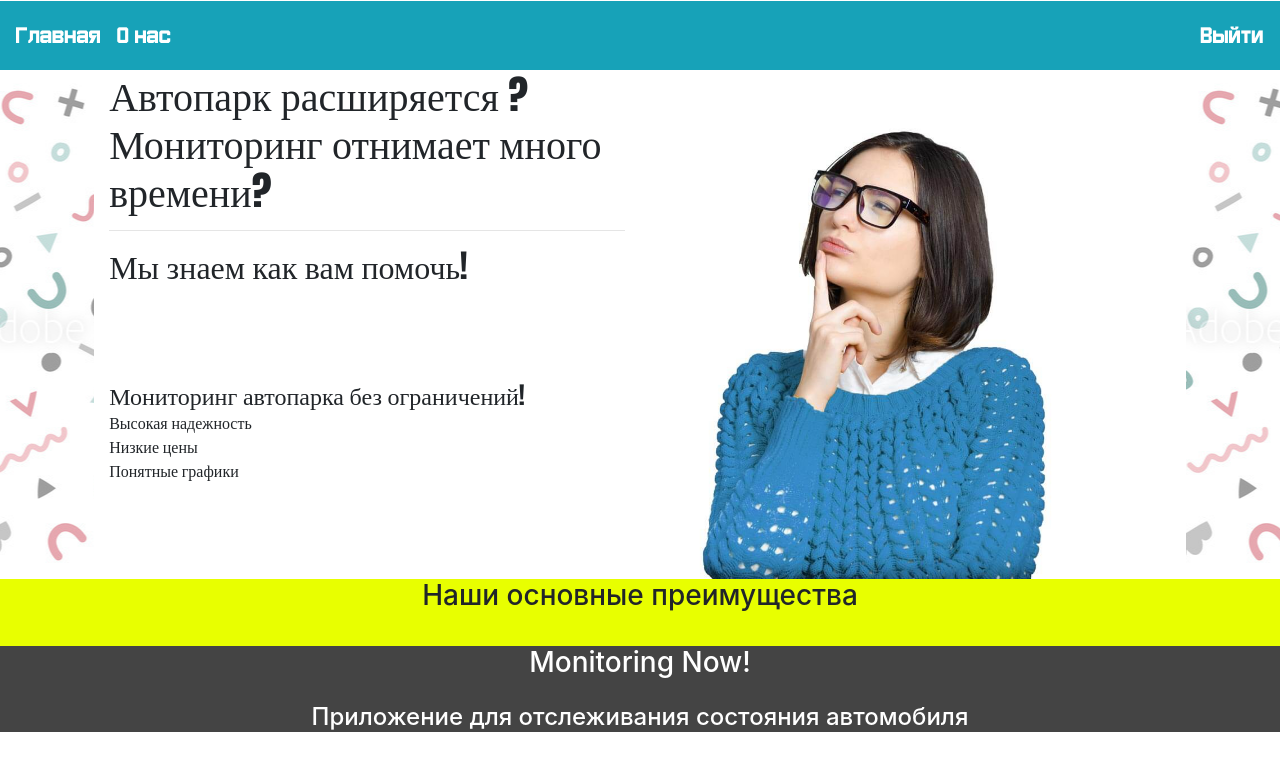
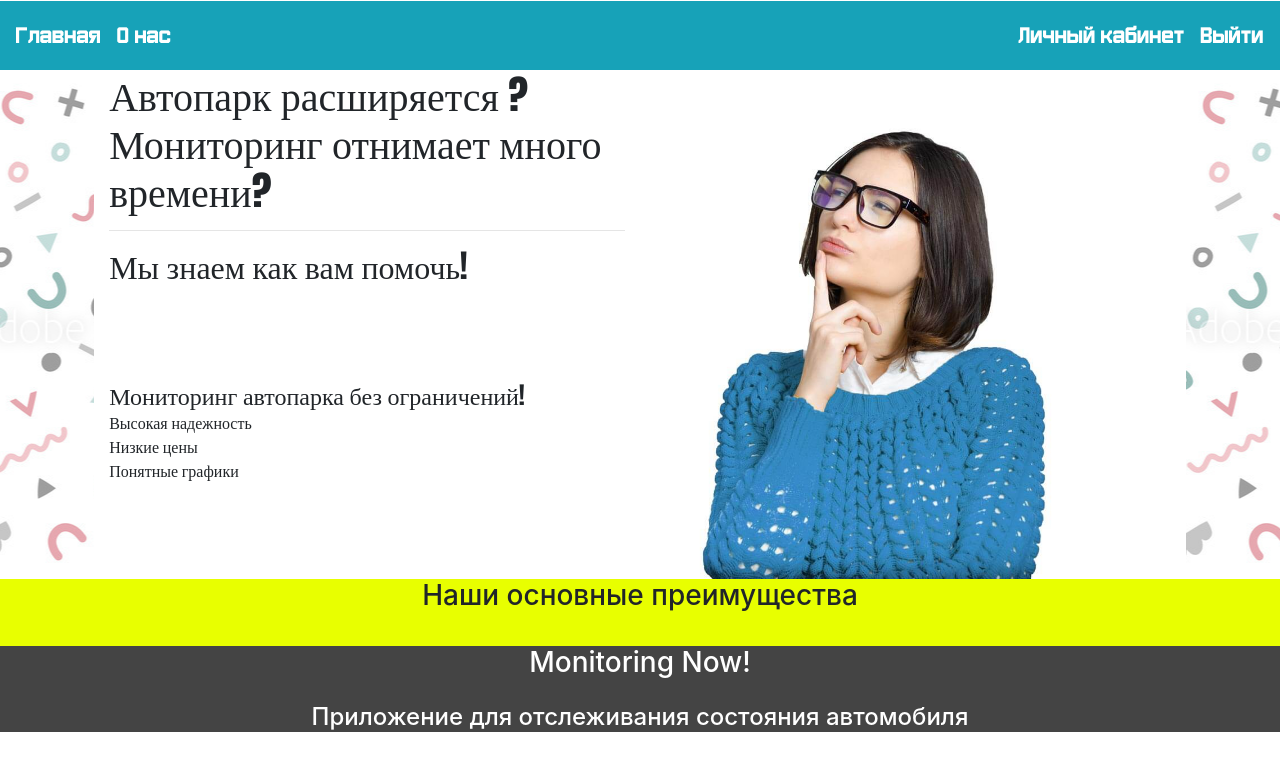
Before and after one commit to KrasnovDenis/TrackTruck-UI, a React (Create React App) app: page / in a window 1280 px wide. Shown: the top 770 px of the page. Built offline with nearby package versions, Linux system fonts and the light colour scheme; sample sign-in values are in the browser's storage.

Commit message:
modified menu items (included Private area button and logout reference)

```diff
--- a/src/App.js
+++ b/src/App.js
@@ -5,6 +5,7 @@ import About from './common/About';
 import PrivateArea from "./user/PrivateArea";
 import Registration from "./pages/Registration";
 import Login from "./pages/Login";
+import Logout from "./pages/Logout";
 import Admin from "./admin/Admin";
 import Customers from "./admin/Customers";
 import Employees from "./admin/Employees";
@@ -28,6 +29,7 @@ function App() {
                 <Route path={'/'} exact component={Home}/>
                 <Route path={'/about'} exact component={About}/>
                 <Route path={'/login'} exact component={Login}/>
+                <Route path={'/logout'} exact component={Logout}/>
                 <Route path={'/registration'} exact component={Registration}/>
 
                 <Route path={'/admin'} exact component={Admin}/>
--- a/src/common/Navbar.js
+++ b/src/common/Navbar.js
@@ -8,30 +8,36 @@ class Navbar extends Component {
     render() {
 
         const isAuthenticated = localStorage.getItem("Authorization") || false;
+        const button = !isAuthenticated ?
+            (<li className='nav-item'>
+                <Link className='nav-link'
+                      to={menuItems.rightItems.Login.link}>
+                    {menuItems.rightItems.Login.name}</Link>
+            </li>)
+            : (<li className='nav-item'>
+                <Link className='nav-link'
+                      to={menuItems.rightItems.Logout.link}>
+                    {menuItems.rightItems.Logout.name}</Link>
+            </li>)
+        const privateArea = isAuthenticated ? (<li className='nav-item'>
+            <Link className='nav-link' to={"/customer"}>{"Личный кабинет"}</Link>
+        </li>) : (<div/>)
+
         return (
             <nav className="navbar navbar-dark navbar-expand-lg bg-info clearfix" style={{padding: '.5rem'}}>
                 <div className="collapse navbar-collapse" id="navbarSupportedContent">
                     <ul className="navbar-nav mr-auto align-self-end">
+
                         {
+
                             menuItems.leftItems.map(item => <li className='nav-item'>
                                 <Link className='nav-link' to={item.link}>{item.name}</Link>
                             </li>)
                         }
                     </ul>
                     <ul className="navbar-nav align-self-start">
-                        {
-                            !isAuthenticated ?
-                            (<li className='nav-item'>
-                                <Link className='nav-link'
-                                      to={menuItems.rightItems.Login.link}>
-                                    {menuItems.rightItems.Login.name}</Link>
-                            </li>)
-                            : (<li className='nav-item'>
-                                <Link className='nav-link'
-                                      to={menuItems.rightItems.Logout.link}>
-                                    {menuItems.rightItems.Logout.name}</Link>
-                            </li>)
-                        }
+                        {privateArea}
+                        {button}
                     </ul>
                 </div>
             </nav>
--- /dev/null
+++ b/src/pages/Logout.js
@@ -0,0 +1,11 @@
+import {Component} from "react";
+
+class Logout extends Component {
+    constructor() {
+        super();
+        localStorage.clear();
+        window.location.href = "/";
+    }
+}
+
+export default Logout;
```
